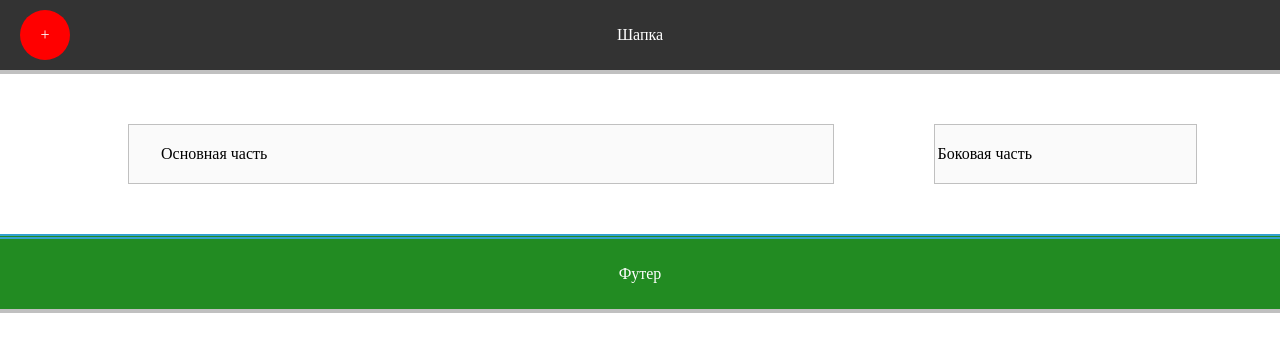
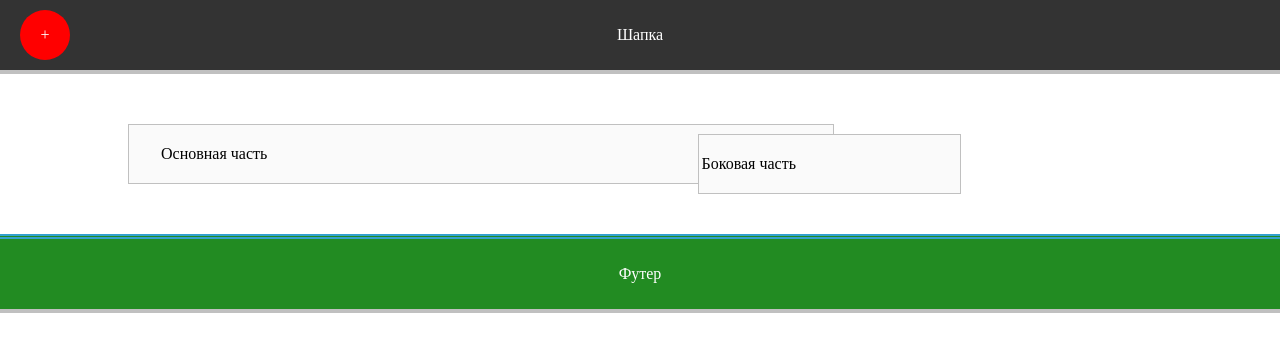
Before and after one commit to IvanRyasniy/Block-positioning-Working-with-lists, a plain HTML site: page index.html in a window 1280 px wide. Shown: the top 352 px of the page. Drawn offline with Linux system fonts and the light colour scheme.

Commit message:
Working-with-lists

```diff
--- a/css.css
+++ b/css.css
@@ -43,12 +43,13 @@ body {
 #aside {
   width: 20%;
   padding: 20px 2.5px;
-  margin-right: 10%;
   background: #fafafa;
   border: 1px solid silver;
   float: left;
+  margin-left: 5%;
   position: relative;
-  right: -100px;
+  bottom: -10px;
+  left: -200px;
 }
 
 #footer {
```
